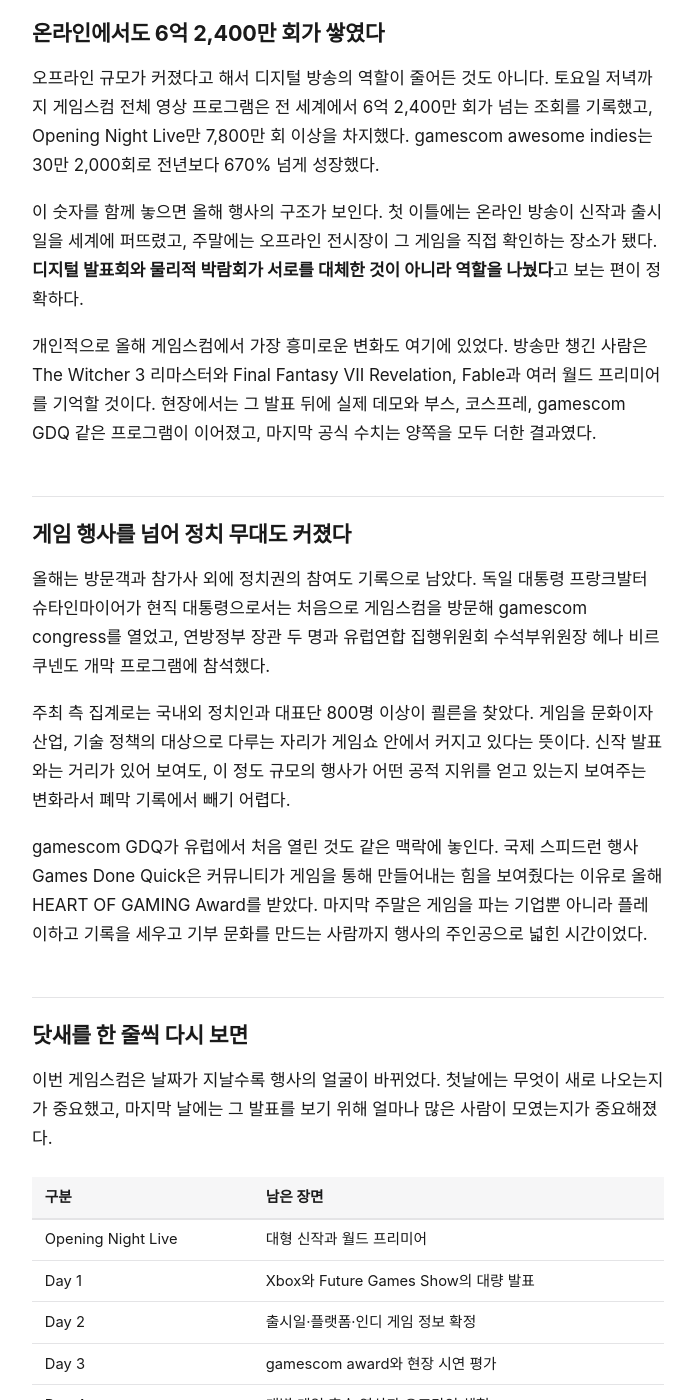
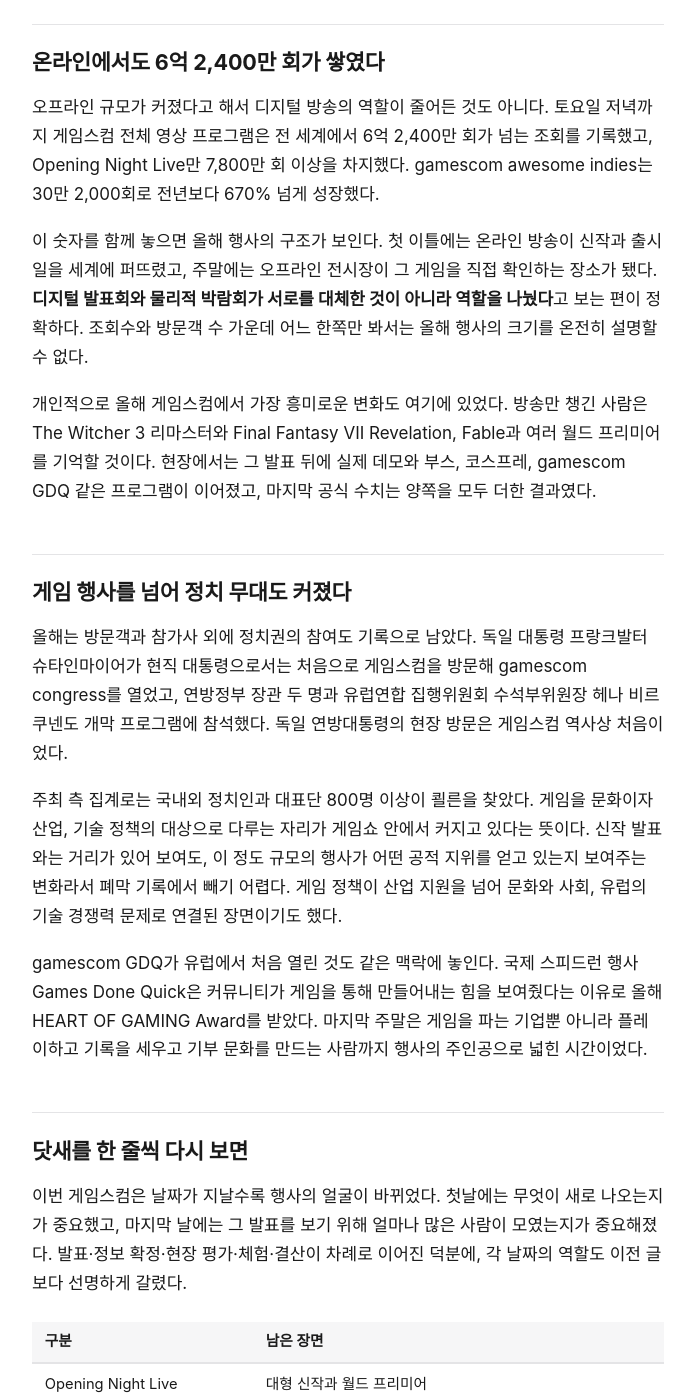
Before and after one commit to bslee-dev/bslee-dev.github.io, a Jekyll site: the page built from _posts/2026-08-31-gamescom-2026-day5-closing.md, in a window 1280 px wide and 1400 px high, scrolled down 2029 px. Shown: the whole window, without its empty margins (292-987 px from the left). Built offline with Jekyll 4.4.1, drawn with Linux system fonts in a browser that asks for light colours; some of the changed text lies outside the part shown.

Commit message:
게임스컴 폐막 글 문단 리듬 보강

```diff
--- a/_posts/2026-08-31-gamescom-2026-day5-closing.md
+++ b/_posts/2026-08-31-gamescom-2026-day5-closing.md
@@ -19,9 +19,9 @@
 
 ## 폐막의 가장 큰 뉴스는 36만 8,000명이었다
 
-공동 주최자인 독일 게임산업협회 game이 공개한 최종 집계에 따르면, 게임스컴 2026에는 **131개국에서 36만 8,000명**이 방문했다. 이 가운데 업계 관계자는 3만 6,000명 이상이었고 약 절반이 독일 밖에서 왔다. 브라질·캐나다·미국·네덜란드에서 온 비즈니스 방문객의 증가가 특히 컸다.
+공동 주최자인 독일 게임산업협회 game이 공개한 최종 집계에 따르면, 게임스컴 2026에는 **131개국에서 36만 8,000명**이 방문했다. 이 가운데 업계 관계자는 3만 6,000명 이상이었고 약 절반이 독일 밖에서 왔다. 브라질·캐나다·미국·네덜란드에서 온 비즈니스 방문객의 증가가 특히 컸다. 하루 동안 작은 도시 하나가 전시장 안을 오간 셈이니, 발표 영상만으로는 체감하기 어려운 밀도다.
 
-전시 규모도 행사 전에 나온 예고보다 더 구체적으로 확정됐다. 66개국에서 1,743개 업체가 참가했고, 해외 업체 비율은 72%였다. 41개국을 대표하는 48개 국가관이 약 23만 3,000㎡의 전시장을 채웠으며, 주최 측은 올해 처음으로 전체 전시 공간이 모두 예약됐다고 밝혔다.
+전시 규모도 행사 전에 나온 예고보다 더 구체적으로 확정됐다. 66개국에서 1,743개 업체가 참가했고, 해외 업체 비율은 72%였다. 41개국을 대표하는 48개 국가관이 약 23만 3,000㎡의 전시장을 채웠으며, 주최 측은 올해 처음으로 전체 전시 공간이 모두 예약됐다고 밝혔다. 참가사 수는 전년보다 11% 늘어 역대 최대를 기록했다.
 
 | 항목 | 게임스컴 2026 최종 수치 |
 |---|---:|
@@ -40,21 +40,21 @@
 
 오프라인 규모가 커졌다고 해서 디지털 방송의 역할이 줄어든 것도 아니다. 토요일 저녁까지 게임스컴 전체 영상 프로그램은 전 세계에서 6억 2,400만 회가 넘는 조회를 기록했고, Opening Night Live만 7,800만 회 이상을 차지했다. gamescom awesome indies는 30만 2,000회로 전년보다 670% 넘게 성장했다.
 
-이 숫자를 함께 놓으면 올해 행사의 구조가 보인다. 첫 이틀에는 온라인 방송이 신작과 출시일을 세계에 퍼뜨렸고, 주말에는 오프라인 전시장이 그 게임을 직접 확인하는 장소가 됐다. **디지털 발표회와 물리적 박람회가 서로를 대체한 것이 아니라 역할을 나눴다**고 보는 편이 정확하다.
+이 숫자를 함께 놓으면 올해 행사의 구조가 보인다. 첫 이틀에는 온라인 방송이 신작과 출시일을 세계에 퍼뜨렸고, 주말에는 오프라인 전시장이 그 게임을 직접 확인하는 장소가 됐다. **디지털 발표회와 물리적 박람회가 서로를 대체한 것이 아니라 역할을 나눴다**고 보는 편이 정확하다. 조회수와 방문객 수 가운데 어느 한쪽만 봐서는 올해 행사의 크기를 온전히 설명할 수 없다.
 
 개인적으로 올해 게임스컴에서 가장 흥미로운 변화도 여기에 있었다. 방송만 챙긴 사람은 The Witcher 3 리마스터와 Final Fantasy VII Revelation, Fable과 여러 월드 프리미어를 기억할 것이다. 현장에서는 그 발표 뒤에 실제 데모와 부스, 코스프레, gamescom GDQ 같은 프로그램이 이어졌고, 마지막 공식 수치는 양쪽을 모두 더한 결과였다.
 
 ## 게임 행사를 넘어 정치 무대도 커졌다
 
-올해는 방문객과 참가사 외에 정치권의 참여도 기록으로 남았다. 독일 대통령 프랑크발터 슈타인마이어가 현직 대통령으로서는 처음으로 게임스컴을 방문해 gamescom congress를 열었고, 연방정부 장관 두 명과 유럽연합 집행위원회 수석부위원장 헤나 비르쿠넨도 개막 프로그램에 참석했다.
+올해는 방문객과 참가사 외에 정치권의 참여도 기록으로 남았다. 독일 대통령 프랑크발터 슈타인마이어가 현직 대통령으로서는 처음으로 게임스컴을 방문해 gamescom congress를 열었고, 연방정부 장관 두 명과 유럽연합 집행위원회 수석부위원장 헤나 비르쿠넨도 개막 프로그램에 참석했다. 독일 연방대통령의 현장 방문은 게임스컴 역사상 처음이었다.
 
-주최 측 집계로는 국내외 정치인과 대표단 800명 이상이 쾰른을 찾았다. 게임을 문화이자 산업, 기술 정책의 대상으로 다루는 자리가 게임쇼 안에서 커지고 있다는 뜻이다. 신작 발표와는 거리가 있어 보여도, 이 정도 규모의 행사가 어떤 공적 지위를 얻고 있는지 보여주는 변화라서 폐막 기록에서 빼기 어렵다.
+주최 측 집계로는 국내외 정치인과 대표단 800명 이상이 쾰른을 찾았다. 게임을 문화이자 산업, 기술 정책의 대상으로 다루는 자리가 게임쇼 안에서 커지고 있다는 뜻이다. 신작 발표와는 거리가 있어 보여도, 이 정도 규모의 행사가 어떤 공적 지위를 얻고 있는지 보여주는 변화라서 폐막 기록에서 빼기 어렵다. 게임 정책이 산업 지원을 넘어 문화와 사회, 유럽의 기술 경쟁력 문제로 연결된 장면이기도 했다.
 
 gamescom GDQ가 유럽에서 처음 열린 것도 같은 맥락에 놓인다. 국제 스피드런 행사 Games Done Quick은 커뮤니티가 게임을 통해 만들어내는 힘을 보여줬다는 이유로 올해 HEART OF GAMING Award를 받았다. 마지막 주말은 게임을 파는 기업뿐 아니라 플레이하고 기록을 세우고 기부 문화를 만드는 사람까지 행사의 주인공으로 넓힌 시간이었다.
 
 ## 닷새를 한 줄씩 다시 보면
 
-이번 게임스컴은 날짜가 지날수록 행사의 얼굴이 바뀌었다. 첫날에는 무엇이 새로 나오는지가 중요했고, 마지막 날에는 그 발표를 보기 위해 얼마나 많은 사람이 모였는지가 중요해졌다.
+이번 게임스컴은 날짜가 지날수록 행사의 얼굴이 바뀌었다. 첫날에는 무엇이 새로 나오는지가 중요했고, 마지막 날에는 그 발표를 보기 위해 얼마나 많은 사람이 모였는지가 중요해졌다. 발표·정보 확정·현장 평가·체험·결산이 차례로 이어진 덕분에, 각 날짜의 역할도 이전 글보다 선명하게 갈렸다.
 
 | 구분 | 남은 장면 |
 |---|---|
@@ -69,11 +69,11 @@
 
 ## 마지막 깜짝 발표가 없어도 끝은 선명했다
 
-Day 5만 따로 떼어 놓으면 쓸 소식이 많지 않다. gamescom studio와 REDstreams는 현장 프로그램을 마무리했고, FGS Best of gamescom은 이미 나온 게임과 인터뷰를 다시 묶었다. 대형 신작이나 출시일이 마지막 순간에 추가되지는 않았다.
+Day 5만 따로 떼어 놓으면 쓸 소식이 많지 않다. gamescom studio와 REDstreams는 현장 프로그램을 마무리했고, FGS Best of gamescom은 이미 나온 게임과 인터뷰를 다시 묶었다. 대형 신작이나 출시일이 마지막 순간에 추가되지는 않았다. 토요일까지 현장 체험 중심으로 바뀐 흐름을 일요일이 그대로 이어받았고, 방송도 새로운 시작보다 폐막의 리듬을 택했다.
 
-그런데 닷새를 이어서 보면 이 조용한 끝이 실패처럼 느껴지지 않는다. 게임스컴은 Opening Night Live로 세계의 화면을 차지한 뒤, 전시장에서 플레이와 만남을 이어가고, 마지막에는 36만 8,000명이라는 숫자로 자신이 여전히 거대한 오프라인 행사임을 확인했다.
+그런데 닷새를 이어서 보면 이 조용한 끝이 실패처럼 느껴지지 않는다. 게임스컴은 Opening Night Live로 세계의 화면을 차지한 뒤, 전시장에서 플레이와 만남을 이어가고, 마지막에는 36만 8,000명이라는 숫자로 자신이 여전히 거대한 오프라인 행사임을 확인했다. 그래서 마지막 날의 빈 발표 목록 자체가 올해 행사의 결론처럼 느껴진다.
 
-내가 게임스컴 2026을 한 문장으로 남긴다면 이렇다.
+내가 게임스컴 2026을 한 문장으로 남긴다면 이렇다. 이번 시리즈에서 매일 달라진 뉴스의 모양을 따라가고 나니, 마지막에는 작품명이 아니라 행사 자체의 구조가 남았다.
 
 **발표는 온라인으로 퍼졌고, 게임쇼의 힘은 결국 사람들이 직접 모인 공간에서 확인됐다.**
 
```
